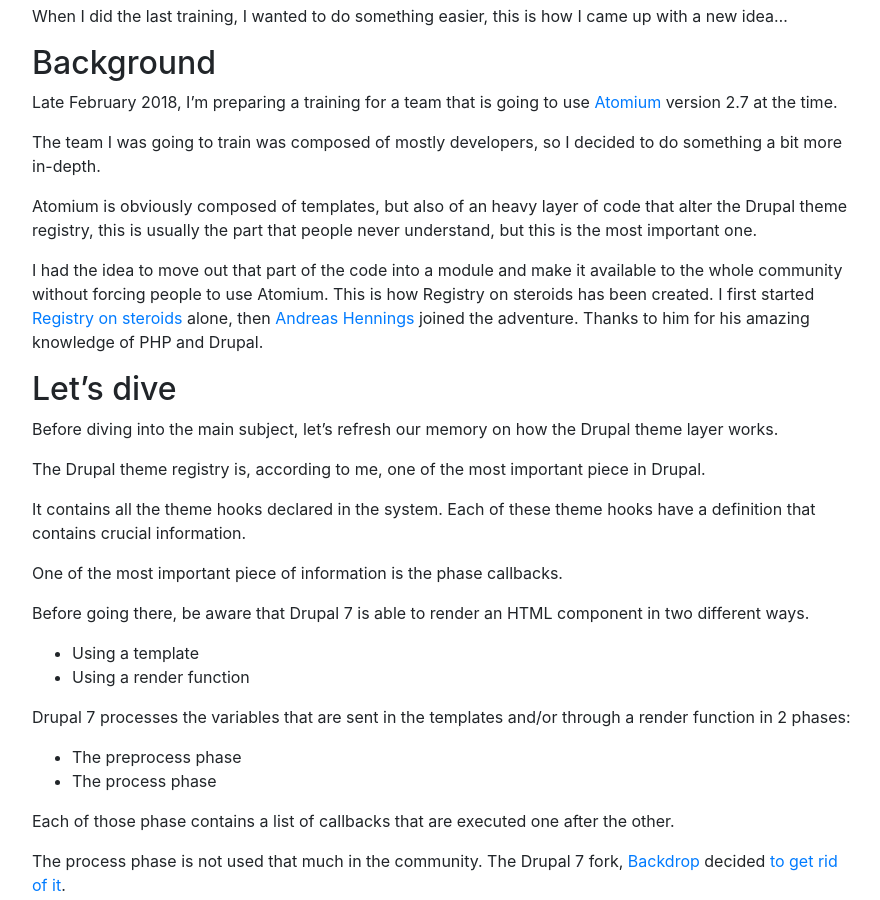
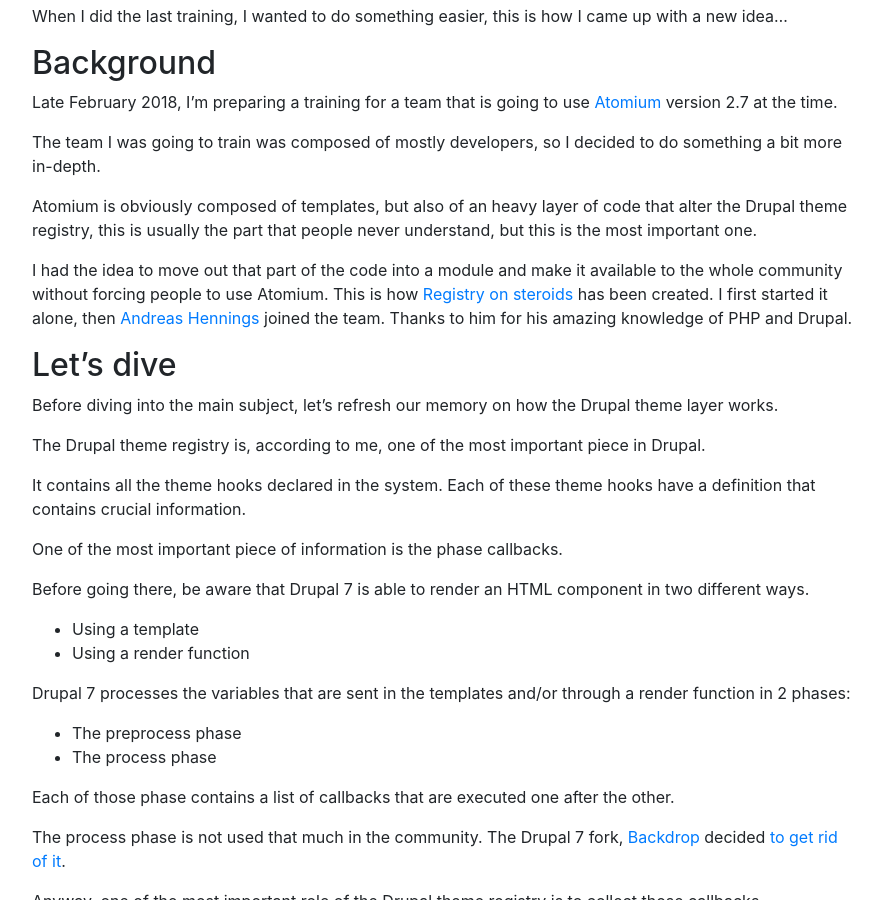
Before and after one commit to drupol/not-a-number.io, a Jekyll site: the page built from _posts/drupal/2018-07-10-registry-on-steroids.md, in a window 1280 px wide and 900 px high, scrolled down 1063 px. Shown: the whole window, without its empty margins (53-933 px from the left). Built offline with Jekyll 4.4.1, drawn with Linux system fonts in a browser that asks for light colours; nearby versions of some CDN libraries; comment, search, counter and statistics services are not loaded.

Commit message:
Moved the link to module.

```diff
--- a/_posts/drupal/2018-07-10-registry-on-steroids.md
+++ b/_posts/drupal/2018-07-10-registry-on-steroids.md
@@ -32,8 +32,8 @@
 
 Atomium is obviously composed of templates, but also of an heavy layer of code that alter the Drupal theme registry, this is usually the part that people never understand, but this is the most important one.
 
-I had the idea to move out that part of the code into a module and make it available to the whole community without forcing people to use Atomium. This is how Registry on steroids has been created.
-I first started [Registry on steroids](https://www.drupal.org/project/registryonsteroids) alone, then [Andreas Hennings](https://www.drupal.org/u/donquixote) joined the adventure. Thanks to him for his amazing knowledge of PHP and Drupal.
+I had the idea to move out that part of the code into a module and make it available to the whole community without forcing people to use Atomium. This is how [Registry on steroids](https://www.drupal.org/project/registryonsteroids) has been created.
+I first started it alone, then [Andreas Hennings](https://www.drupal.org/u/donquixote) joined the team. Thanks to him for his amazing knowledge of PHP and Drupal.
 
 ## Let's dive ##
 
```
